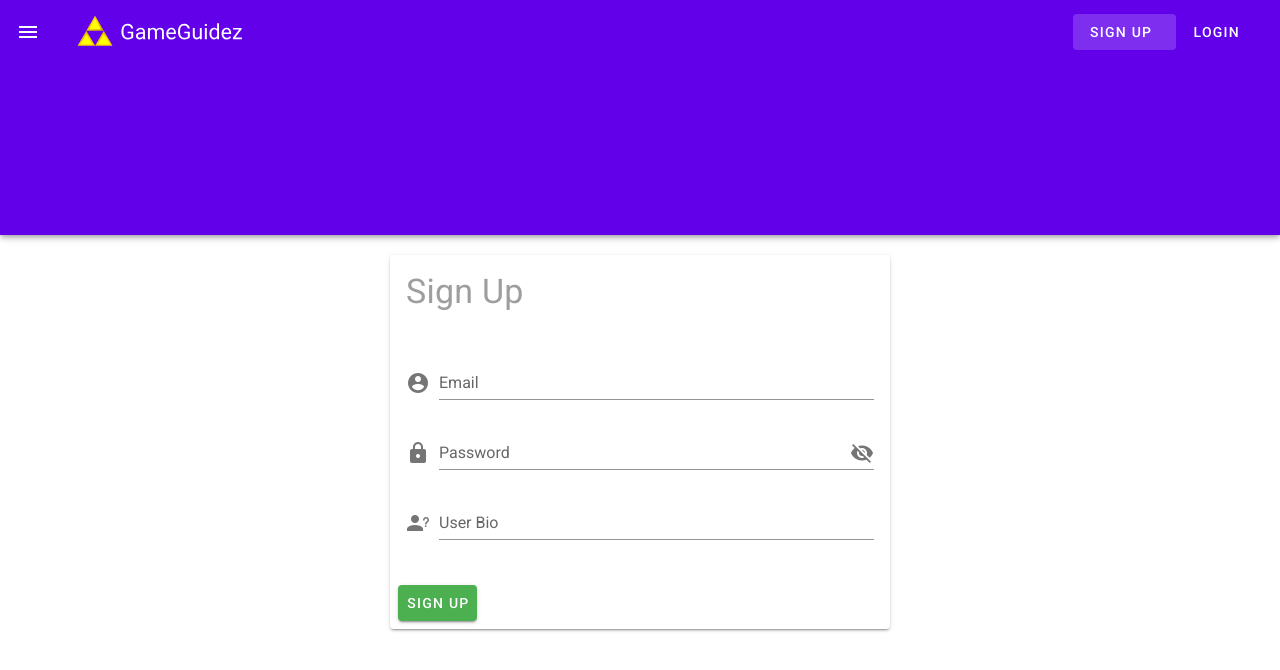
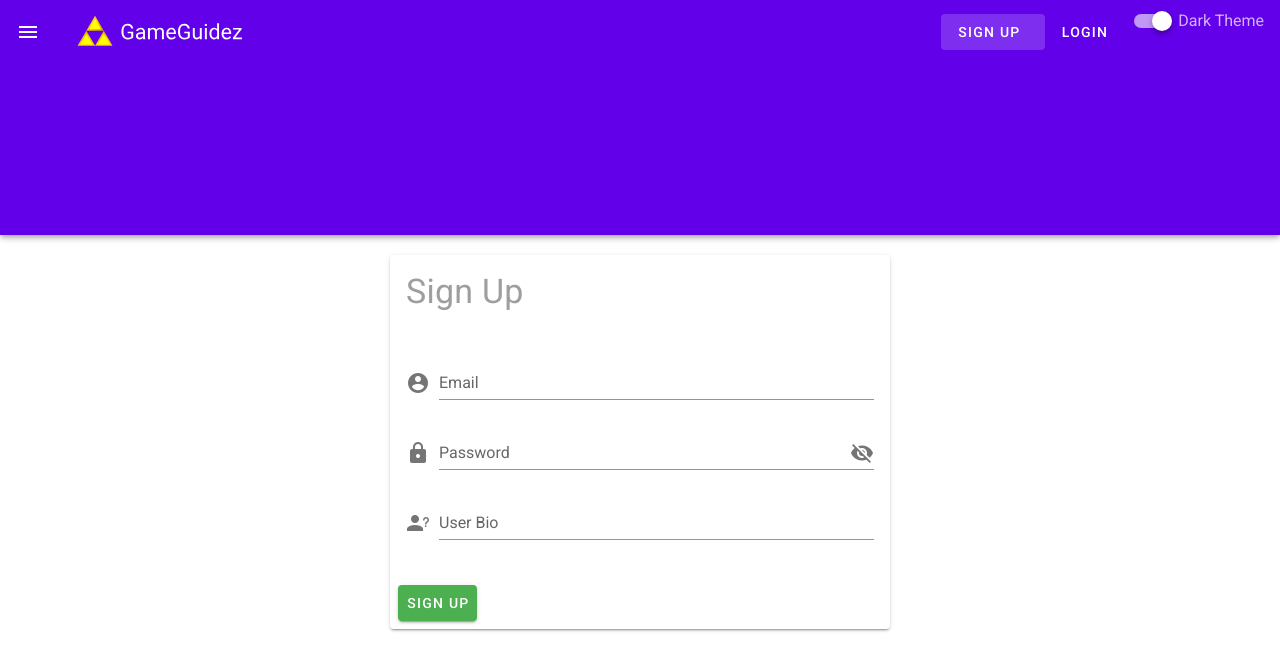
Before and after one commit to Taramouse/vuetify-firebase-auth, a Vue app: page /signup in a window 1280 px wide. Shown: the top 670 px of the page. Built offline with nearby package versions, Linux system fonts and the light colour scheme; no server answers.

Commit message:
Can now toggle light and dark themes! #enhancement

```diff
--- a/src/App.vue
+++ b/src/App.vue
@@ -1,5 +1,6 @@
 <template>
-  <v-app id="app">
+  <v-app :dark="useDarkTheme"
+         id="app">
     <Navbar />
     <v-content>
       <router-view />
@@ -11,6 +12,11 @@ import Navbar from '@/components/Navbar'
 
 export default {
   name: 'App',
+  data () {
+    return {
+      useDarkTheme: false
+    }
+  },
   components: {
     Navbar
   }
--- a/src/components/Navbar.vue
+++ b/src/components/Navbar.vue
@@ -1,27 +1,42 @@
 <template>
-  <v-app-bar color="deep-purple accent-4" dark>
+  <v-app-bar color="deep-purple accent-4"
+             dark>
     <v-app-bar-nav-icon></v-app-bar-nav-icon>
     <v-toolbar-title>
       <router-link :to="{name: 'Home' }">
-        <v-img src="@/assets/logo.svg" alt="logo" width="180"></v-img>
+        <v-img src="@/assets/logo.svg"
+               alt="logo"
+               width="180"></v-img>
       </router-link>
     </v-toolbar-title>
     <v-spacer></v-spacer>
-    <v-btn text v-if="user" :to="{ name: 'Account' }">
+    <v-btn text
+           v-if="user"
+           :to="{ name: 'Account' }">
       <span class="mr-2">Account</span>
     </v-btn>
-    <v-btn text v-if="admin" :to="{ name: 'CreateGuide' }">
+    <v-btn text
+           v-if="admin"
+           :to="{ name: 'CreateGuide' }">
       <span class="mr-2">Create Guide</span>
     </v-btn>
-    <v-btn text v-if="user" @click.prevent="logout">
+    <v-btn text
+           v-if="user"
+           @click.prevent="logout">
       <span class="mr-2">Logout</span>
     </v-btn>
-    <v-btn text v-if="!user" :to="{ name: 'Signup' }">
+    <v-btn text
+           v-if="!user"
+           :to="{ name: 'Signup' }">
       <span class="mr-2">Sign Up</span>
     </v-btn>
-    <v-btn text v-if="!user" :to="{ name: 'Login' }">
+    <v-btn text
+           v-if="!user"
+           :to="{ name: 'Login' }">
       <span class="mr-2">Login</span>
     </v-btn>
+    <v-switch :label="'Dark Theme'"
+              v-model="useDarkTheme"></v-switch>
   </v-app-bar>
 </template>
 
@@ -33,7 +48,7 @@ export default {
   name: 'Navbar',
   data () {
     return {
-
+      useDarkTheme: true
     }
   },
   methods: {
@@ -43,7 +58,16 @@ export default {
     }
   },
   computed: {
-    ...mapGetters(['user', 'admin'])
+    ...mapGetters(['user', 'admin']),
+    setTheme () {
+      if (this.useDarkTheme) {
+        // eslint-disable-next-line
+        return (this.$vuetify.theme.dark = true)
+      } else {
+        // eslint-disable-next-line
+        return (this.$vuetify.theme.dark = false)
+      }
+    }
   }
 }
 </script>
--- a/src/plugins/vuetify.js
+++ b/src/plugins/vuetify.js
@@ -7,5 +7,8 @@ Vue.use(Vuetify)
 export default new Vuetify({
   icons: {
     iconfont: 'mdi'
+  },
+  theme: {
+    dark: false
   }
 })
```
